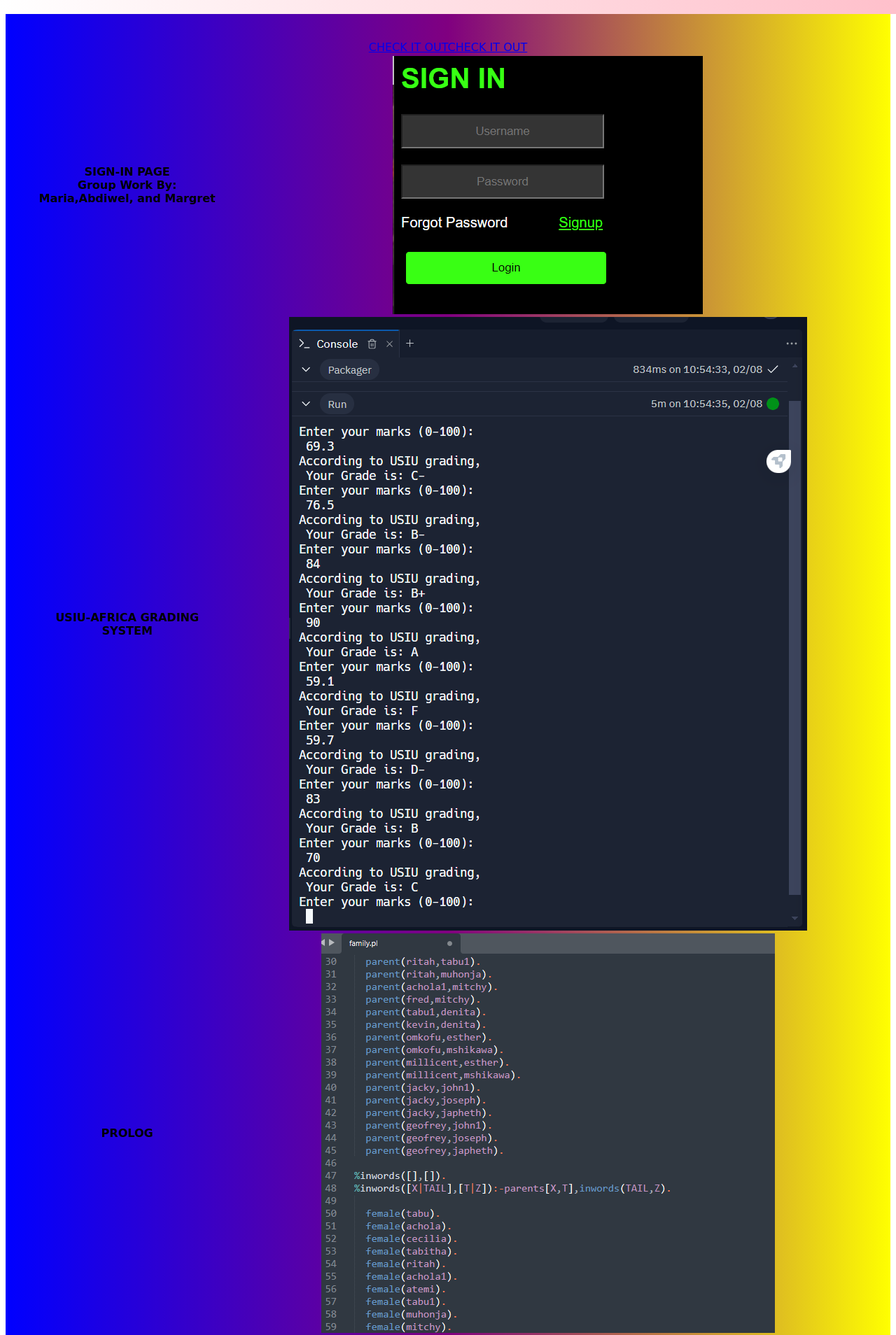
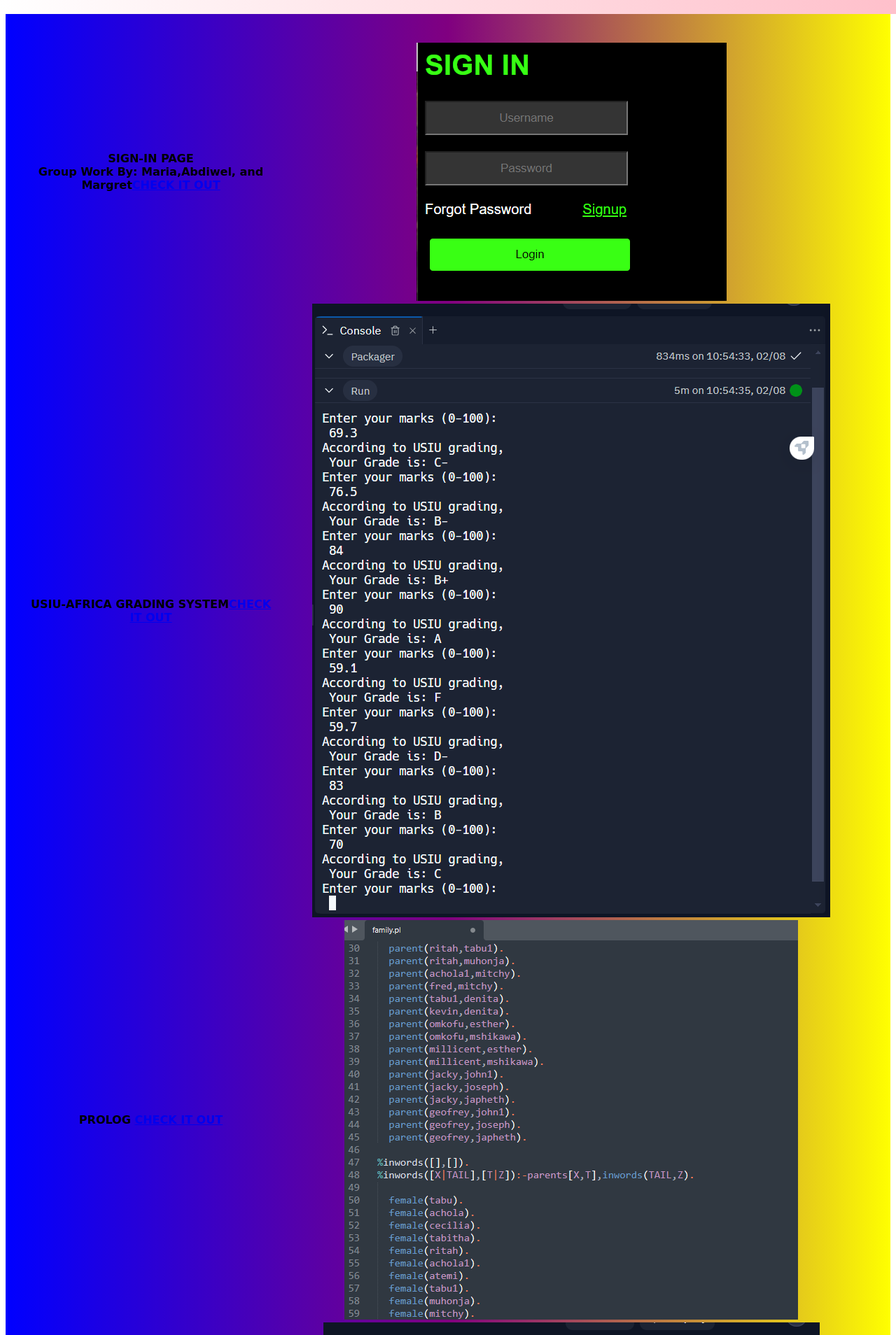
Before and after one commit to Maygreat-W/Margret.github.io, a plain HTML site: page myprojects.html in a window 1280 px wide. Shown: the top 1908 px of the page at 70% size. Drawn offline with Linux system fonts and the light colour scheme.

Commit message:
Update myprojects.html

```diff
--- a/myprojects.html
+++ b/myprojects.html
@@ -19,28 +19,28 @@ img {
     <div class="content">
     <table>
         <tr>
-            <td><b>SIGN-IN PAGE<br>Group Work By: Maria,Abdiwel, and Margret</td>
+            <td><b>SIGN-IN PAGE<br>Group Work By: Maria,Abdiwel, and Margret<a href="https://github.com/Maygreat-W/Margret.github.io/blob/main/SIGNIN.html">CHECK IT OUT</a></td>
             <td><img src="Screenshot 2024-01-22 111836.png"></a></td>
-            <a href="https://github.com/Maygreat-W/Margret.github.io/blob/main/SIGNIN.html"></a>
-        </tr>
-
-        <tr>
-            <td><b>USIU-AFRICA GRADING SYSTEM</td>
-            <td><img src="Screenshot 2024-02-08 110032.png"></td>
-            <a href="https://replit.com/@MargaretWafula/USIUgradingpy"></a>
 
         </tr>
 
         <tr>
-            <td><b>PROLOG</td>
-                <td><img src="Screenshot 2024-01-31 205035.png"></td>
-                <a href="https://github.com/Maygreat-W/Margret.github.io/blob/main/familytree.pl">CHECK IT OUT</a>
+            <td><b>USIU-AFRICA GRADING SYSTEM<a href="https://replit.com/@MargaretWafula/USIUgradingpy">CHECK IT OUT</a></td>
+            <td><img src="Screenshot 2024-02-08 110032.png"></td>
+
+
         </tr>
 
         <tr>
-            <td><b>CALCULATION OF AREA USING OOP, FUNCTIONAL</td>
+            <td><b>PROLOG <a href="https://github.com/Maygreat-W/Margret.github.io/blob/main/familytree.pl">CHECK IT OUT</a></td>
+                <td><img src="Screenshot 2024-01-31 205035.png"></td>
+
+        </tr>
+
+        <tr>
+            <td><b>CALCULATION OF AREA USING OOP, FUNCTIONAL<a href="https://replit.com/@MargaretWafula/cArea-of-shapes">CHECK IT OUT</a></td>
             <td><img src="Screenshot 2024-01-31 214837.png"></td>
-            <a href="https://replit.com/@MargaretWafula/cArea-of-shapes">CHECK IT OUT</a>
+
 
 
         </tr>
```
